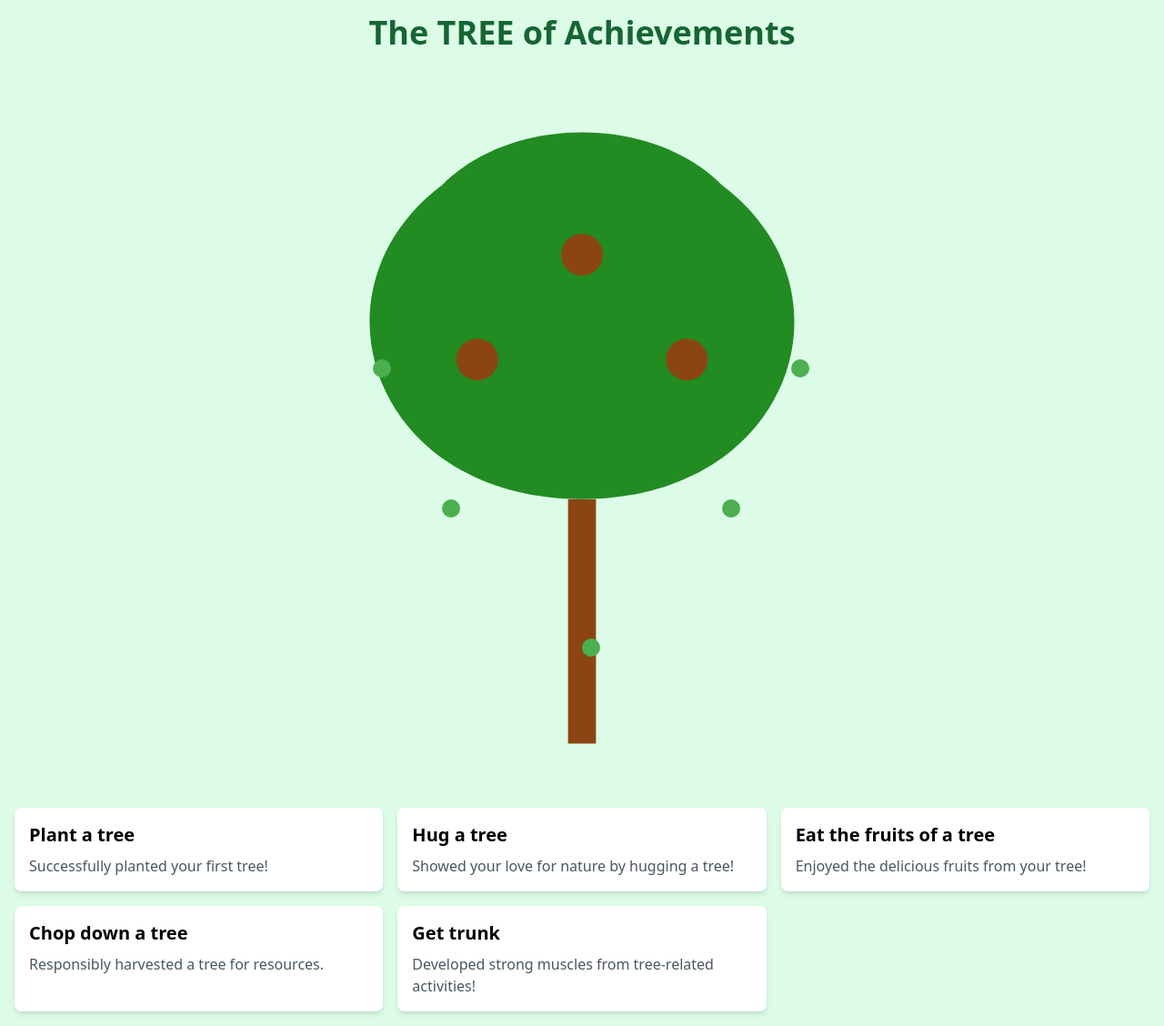
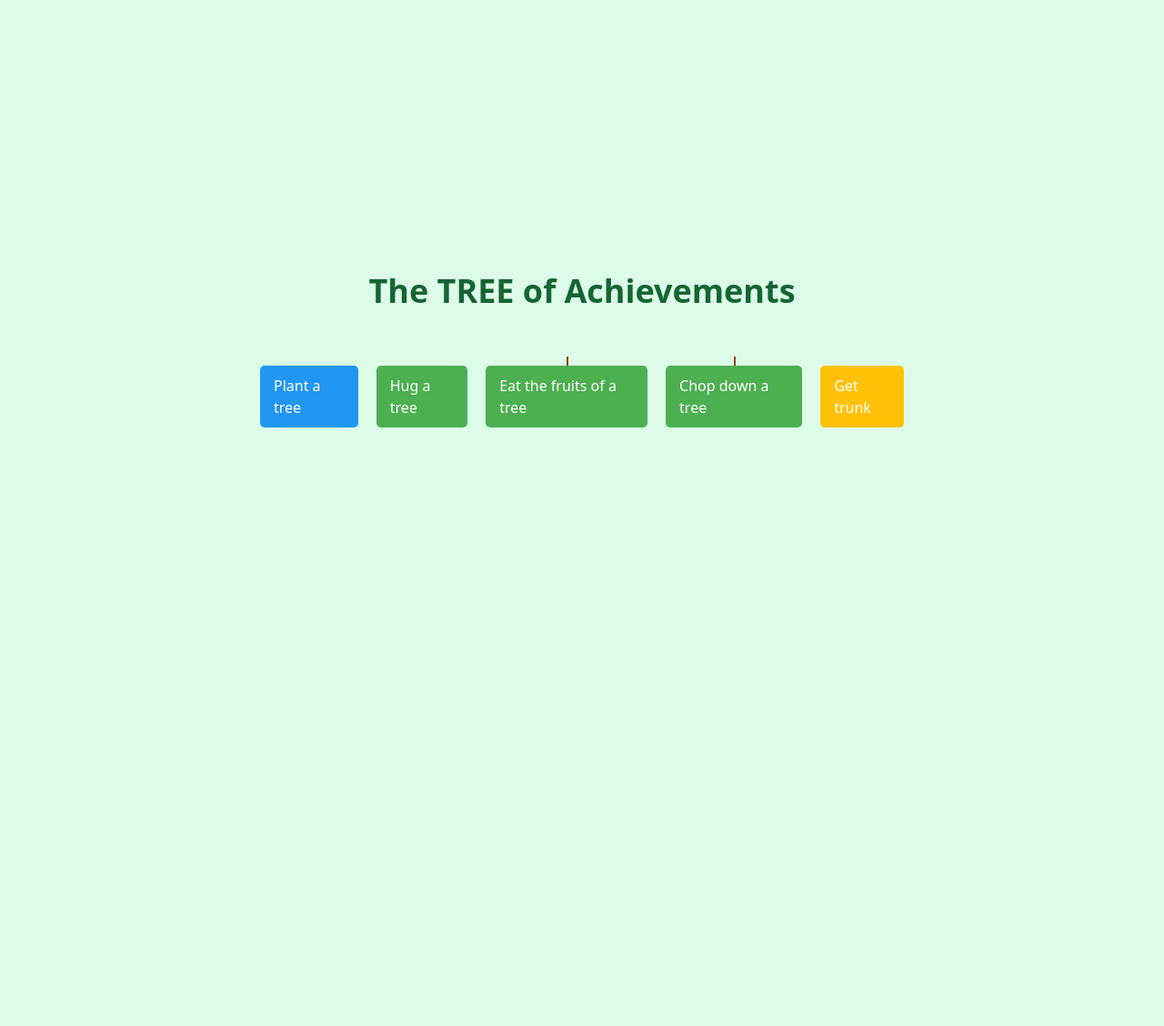
Before and after one commit to aluxian/tree-of-achievements-v1, a Flask app: page / in a window 1280 px wide. Shown: the whole page at 91% size. After the commit the page ends 470 px from the top, so only its background shows below. Run offline with Flask 3, Linux system fonts and the light colour scheme; some libraries are stand-ins or nearby versions.

Commit message:
Agent query: Is the "The TREE of Achievements" web application displaying a tree structure of achievements? Can you click on the achievements to view their details?

```diff
--- a/static/css/styles.css
+++ b/static/css/styles.css
@@ -1,26 +1,80 @@
-.achievement {
-    cursor: pointer;
-    transition: transform 0.2s;
+#tree-container {
+    display: flex;
+    justify-content: center;
+    padding: 20px;
 }
 
-.achievement:hover {
-    transform: scale(1.05);
-}
-
-#tree-container {
+.achievement-node {
+    display: flex;
+    flex-direction: column;
+    align-items: center;
+    margin: 10px;
     position: relative;
 }
 
-.achievement-node {
-    position: absolute;
-    width: 20px;
-    height: 20px;
+.achievement-content {
     background-color: #4CAF50;
-    border-radius: 50%;
+    color: white;
+    padding: 10px 15px;
+    border-radius: 5px;
     cursor: pointer;
-    transition: transform 0.2s;
+    transition: transform 0.2s, background-color 0.2s;
 }
 
-.achievement-node:hover {
-    transform: scale(1.2);
+.achievement-content:hover {
+    transform: scale(1.05);
+    background-color: #45a049;
 }
+
+.children-container {
+    display: flex;
+    justify-content: center;
+}
+
+.level-0 > .achievement-content {
+    background-color: #2196F3;
+}
+
+.level-1 > .achievement-content {
+    background-color: #4CAF50;
+}
+
+.level-2 > .achievement-content {
+    background-color: #FFC107;
+}
+
+/* Tree branches */
+.achievement-node::before {
+    content: '';
+    position: absolute;
+    top: -10px;
+    left: 50%;
+    width: 2px;
+    height: 10px;
+    background-color: #8B4513;
+}
+
+.achievement-node:first-child::before {
+    display: none;
+}
+
+.children-container::before {
+    content: '';
+    position: absolute;
+    top: -10px;
+    left: 50%;
+    width: 2px;
+    height: 10px;
+    background-color: #8B4513;
+}
+
+/* Responsive design */
+@media (max-width: 768px) {
+    #tree-container {
+        flex-direction: column;
+    }
+
+    .children-container {
+        flex-direction: column;
+    }
+}
--- a/static/js/script.js
+++ b/static/js/script.js
@@ -1,38 +1,45 @@
 const achievements = [
-    { id: 1, title: "Plant a tree", description: "Successfully planted your first tree!", x: 50, y: 80 },
-    { id: 2, title: "Hug a tree", description: "Showed your love for nature by hugging a tree!", x: 30, y: 60 },
-    { id: 3, title: "Eat the fruits of a tree", description: "Enjoyed the delicious fruits from your tree!", x: 70, y: 60 },
-    { id: 4, title: "Chop down a tree", description: "Responsibly harvested a tree for resources.", x: 20, y: 40 },
-    { id: 5, title: "Get trunk", description: "Developed strong muscles from tree-related activities!", x: 80, y: 40 }
+    { id: 1, title: "Plant a tree", description: "Successfully planted your first tree!", parent: null },
+    { id: 2, title: "Hug a tree", description: "Showed your love for nature by hugging a tree!", parent: 1 },
+    { id: 3, title: "Eat the fruits of a tree", description: "Enjoyed the delicious fruits from your tree!", parent: 1 },
+    { id: 4, title: "Chop down a tree", description: "Responsibly harvested a tree for resources.", parent: 1 },
+    { id: 5, title: "Get trunk", description: "Developed strong muscles from tree-related activities!", parent: 4 }
 ];
 
-function createAchievementNodes() {
-    const treeContainer = document.getElementById('tree-container');
-    const treeImage = treeContainer.querySelector('img');
+function createTreeStructure(achievements) {
+    const tree = {};
+    achievements.forEach(achievement => {
+        achievement.children = [];
+        tree[achievement.id] = achievement;
+    });
 
     achievements.forEach(achievement => {
-        const node = document.createElement('div');
-        node.className = 'achievement-node';
-        node.style.left = `${achievement.x}%`;
-        node.style.top = `${achievement.y}%`;
-        node.setAttribute('data-id', achievement.id);
-        node.addEventListener('click', () => showAchievementDetails(achievement));
-        treeContainer.appendChild(node);
+        if (achievement.parent !== null) {
+            tree[achievement.parent].children.push(achievement);
+        }
     });
+
+    return tree[1]; // Return the root node
 }
 
-function createAchievementCards() {
-    const container = document.getElementById('achievements-container');
-    achievements.forEach(achievement => {
-        const card = document.createElement('div');
-        card.className = 'achievement bg-white p-4 rounded-lg shadow-md';
-        card.innerHTML = `
-            <h3 class="text-xl font-semibold mb-2">${achievement.title}</h3>
-            <p class="text-gray-600">${achievement.description}</p>
-        `;
-        card.addEventListener('click', () => showAchievementDetails(achievement));
-        container.appendChild(card);
-    });
+function renderTree(node, container, level = 0) {
+    const achievementElement = document.createElement('div');
+    achievementElement.className = `achievement-node level-${level}`;
+    achievementElement.innerHTML = `
+        <div class="achievement-content" data-id="${node.id}">
+            <h3>${node.title}</h3>
+        </div>
+    `;
+    achievementElement.querySelector('.achievement-content').addEventListener('click', () => showAchievementDetails(node));
+
+    container.appendChild(achievementElement);
+
+    if (node.children.length > 0) {
+        const childrenContainer = document.createElement('div');
+        childrenContainer.className = 'children-container';
+        node.children.forEach(child => renderTree(child, childrenContainer, level + 1));
+        container.appendChild(childrenContainer);
+    }
 }
 
 function showAchievementDetails(achievement) {
@@ -50,6 +57,7 @@ document.getElementById('close-details').addEventListener('click', () => {
 });
 
 document.addEventListener('DOMContentLoaded', () => {
-    createAchievementNodes();
-    createAchievementCards();
+    const treeContainer = document.getElementById('tree-container');
+    const rootNode = createTreeStructure(achievements);
+    renderTree(rootNode, treeContainer);
 });
--- a/templates/index.html
+++ b/templates/index.html
@@ -10,10 +10,7 @@
 <body class="bg-green-100 min-h-screen flex flex-col items-center justify-center p-4">
     <h1 class="text-4xl font-bold text-green-800 mb-8">The TREE of Achievements</h1>
     <div id="tree-container" class="w-full max-w-3xl">
-        <img src="{{ url_for('static', filename='images/tree.svg') }}" alt="Achievement Tree" class="w-full">
-    </div>
-    <div id="achievements-container" class="mt-8 grid grid-cols-1 md:grid-cols-2 lg:grid-cols-3 gap-4">
-        <!-- Achievements will be dynamically inserted here -->
+        <!-- Tree structure will be dynamically inserted here -->
     </div>
     <div id="achievement-details" class="fixed inset-0 bg-black bg-opacity-50 flex items-center justify-center hidden">
         <div class="bg-white p-6 rounded-lg max-w-md">
```
